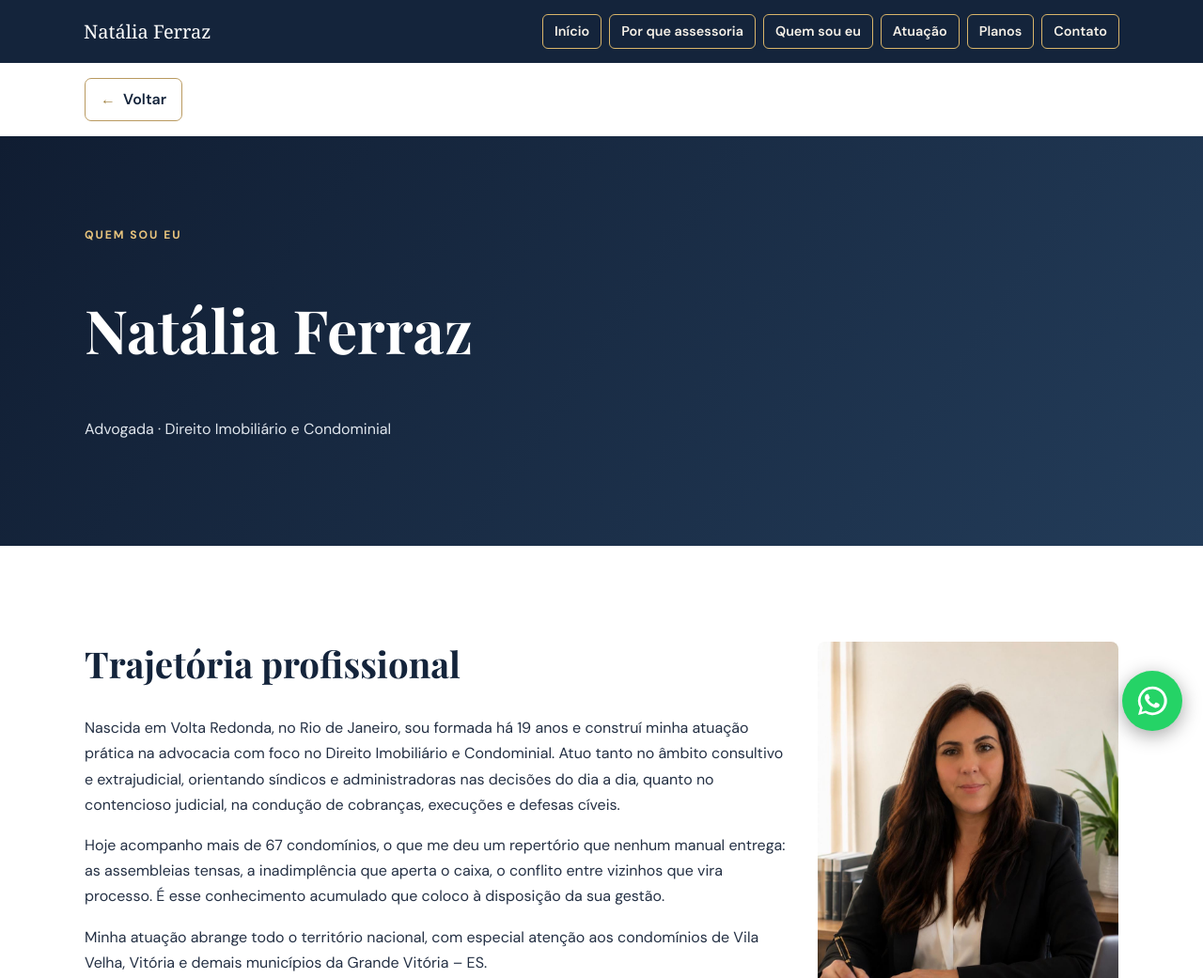
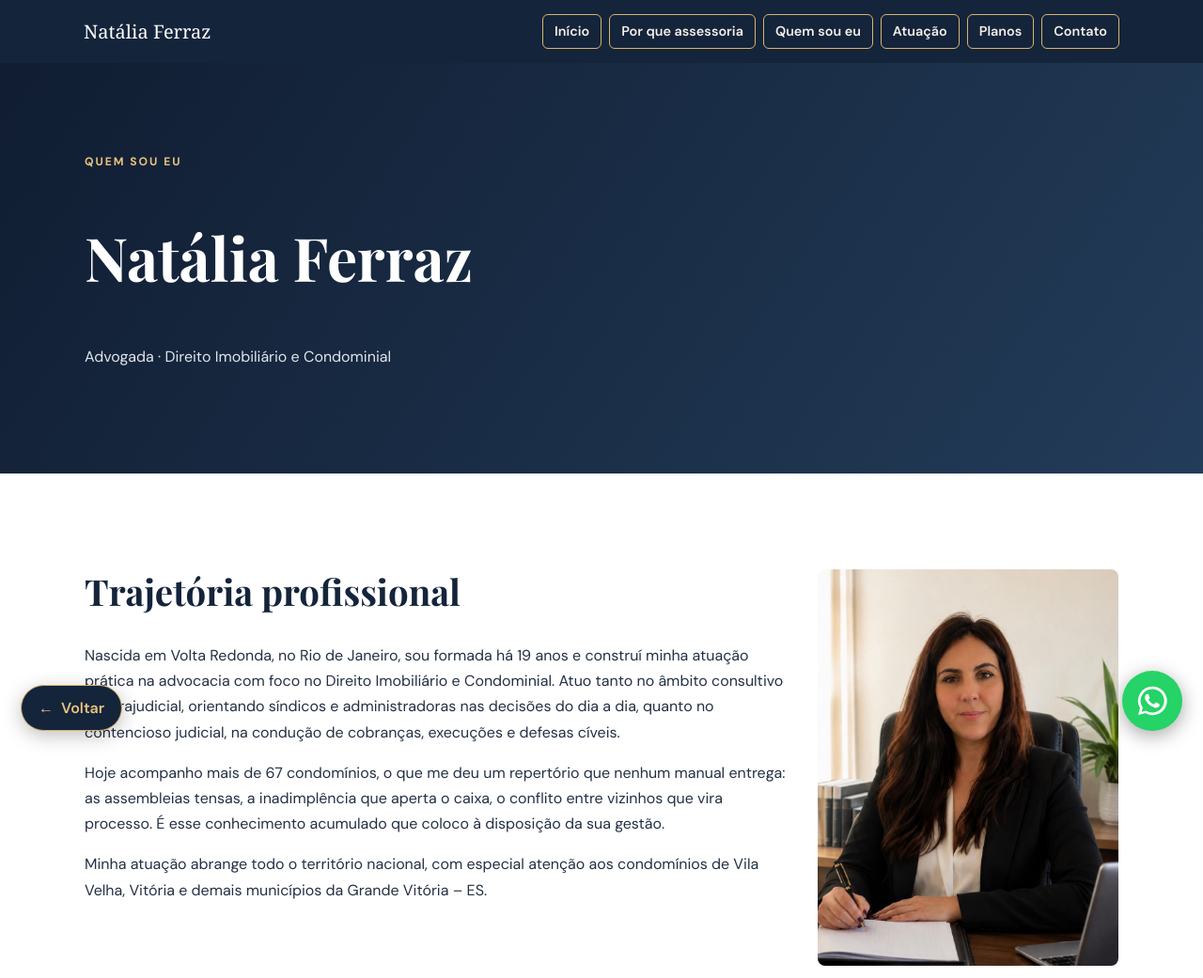
Before and after one commit to vaniceferraz/nataliaferraz, a plain HTML site: page sobre.html in a window 1280 px wide. Shown: the top 1041 px of the page at 94% size. Drawn offline with nearby package versions, Linux system fonts and the light colour scheme.

Commit message:
Add files via upload

```diff
--- a/style.css
+++ b/style.css
@@ -22,3 +22,34 @@ header nav .links a{display:inline-flex;align-items:center;justify-content:cente
 header nav .links a:hover,header nav .links a:focus-visible,header nav .links a[aria-current="page"]{background:var(--gold);color:var(--navy)}
 header nav .links a:focus-visible{outline:2px solid white;outline-offset:3px}
 @media(max-width:700px){header nav .links{gap:7px}header nav .links a{padding:8px 10px}}
+
+/* Botão Voltar fixo — páginas internas */
+header + .wrap:has(> a[href="index.html"][onclick*="history.back"]) {
+  padding: 0 !important;
+  height: 0;
+}
+header + .wrap > a[href="index.html"][onclick*="history.back"] {
+  position: fixed;
+  left: 22px;
+  bottom: 22px;
+  z-index: 2147482999;
+  display: inline-flex !important;
+  align-items: center;
+  justify-content: center;
+  min-height: 48px;
+  padding: 10px 18px !important;
+  border: 1px solid var(--gold) !important;
+  border-radius: 999px !important;
+  background: var(--navy) !important;
+  color: #e8c47d !important;
+  box-shadow: 0 5px 20px rgba(0,0,0,.25);
+}
+header + .wrap > a[href="index.html"][onclick*="history.back"] > span { color: inherit !important; }
+header + .wrap > a[href="index.html"][onclick*="history.back"]:hover,
+header + .wrap > a[href="index.html"][onclick*="history.back"]:focus-visible {
+  background: var(--gold) !important;
+  color: var(--navy) !important;
+}
+@media(max-width:600px) {
+  header + .wrap > a[href="index.html"][onclick*="history.back"] { left:16px; bottom:16px; font-size:14px; }
+}
```
